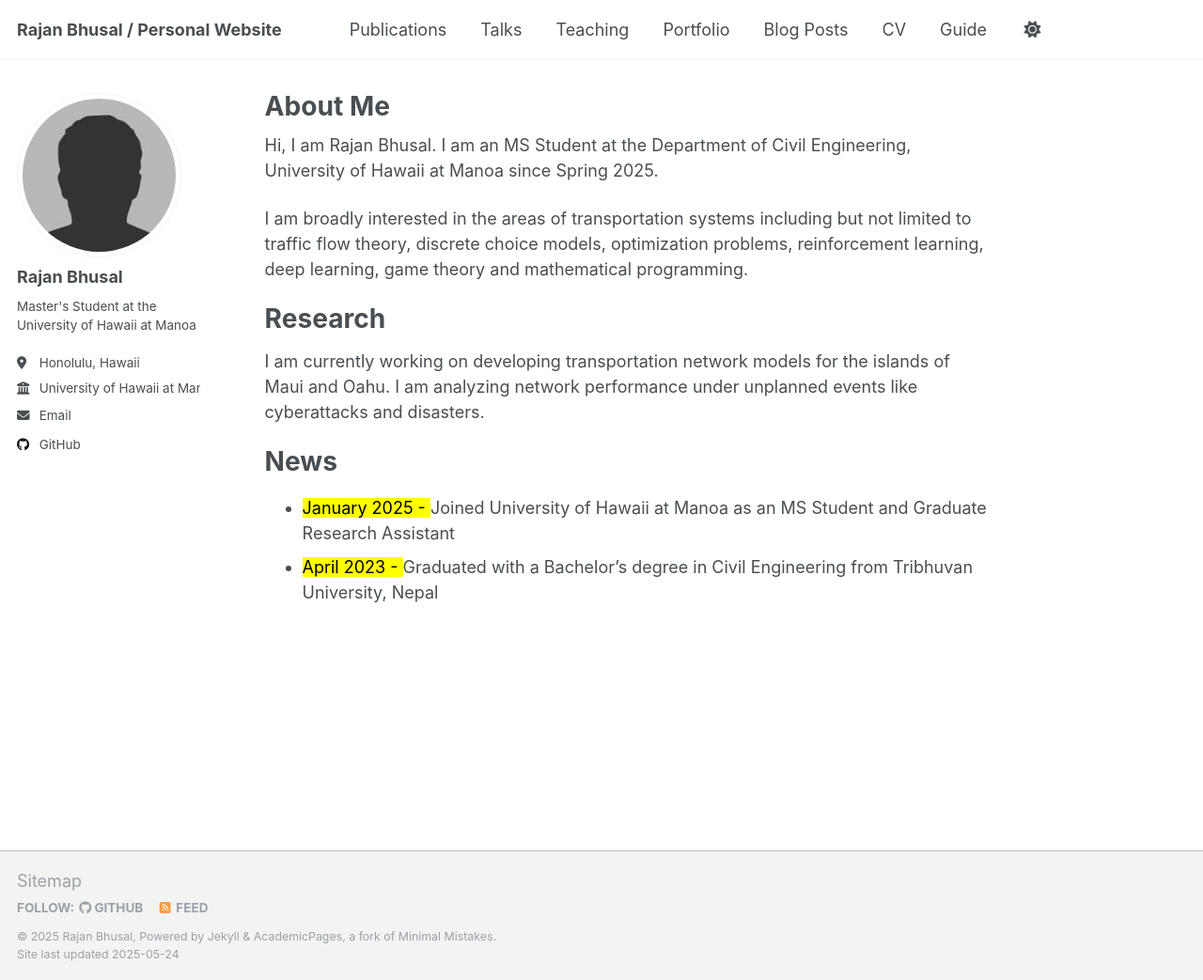
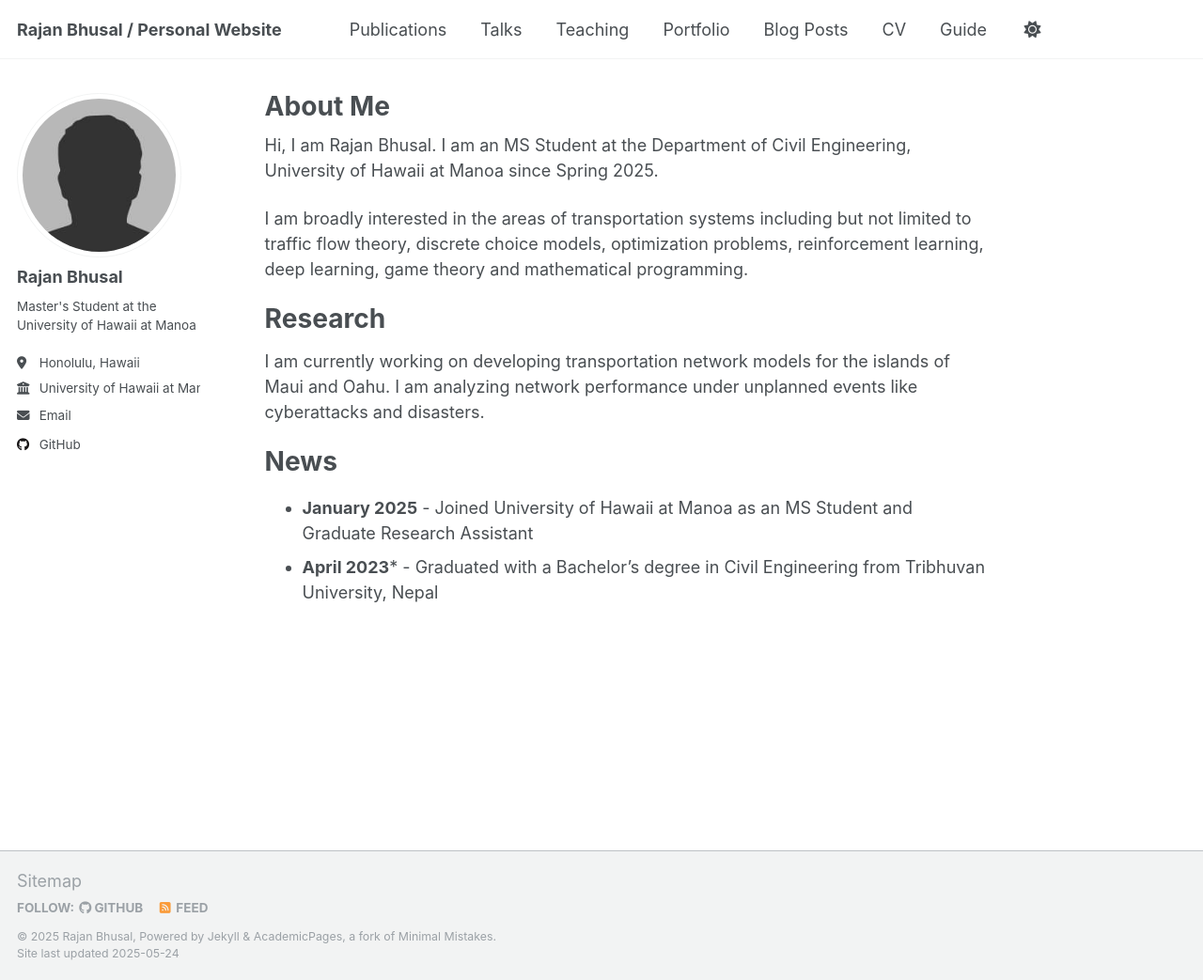
Before and after one commit to rajanbhusal/rajanbhusal.github.io, a Jekyll site: the page built from _pages/about.md, in a window 1280 px wide and 1043 px high. Shown: the whole window at 94% size. Built offline with Jekyll 4.4.1, drawn with Linux system fonts in a browser that asks for light colours.

```diff
--- a/_pages/about.md
+++ b/_pages/about.md
@@ -17,5 +17,5 @@ I am currently working on developing transportation network models for the islan
 
 News
 ======
-*  <mark> January 2025 - </mark> Joined University of Hawaii at Manoa as an MS Student and Graduate Research Assistant
-* <mark> April 2023 - </mark> Graduated with a Bachelor's degree in Civil Engineering from Tribhuvan University, Nepal
+*  **January 2025** - Joined University of Hawaii at Manoa as an MS Student and Graduate Research Assistant
+* **April 2023*** -  Graduated with a Bachelor's degree in Civil Engineering from Tribhuvan University, Nepal
```
